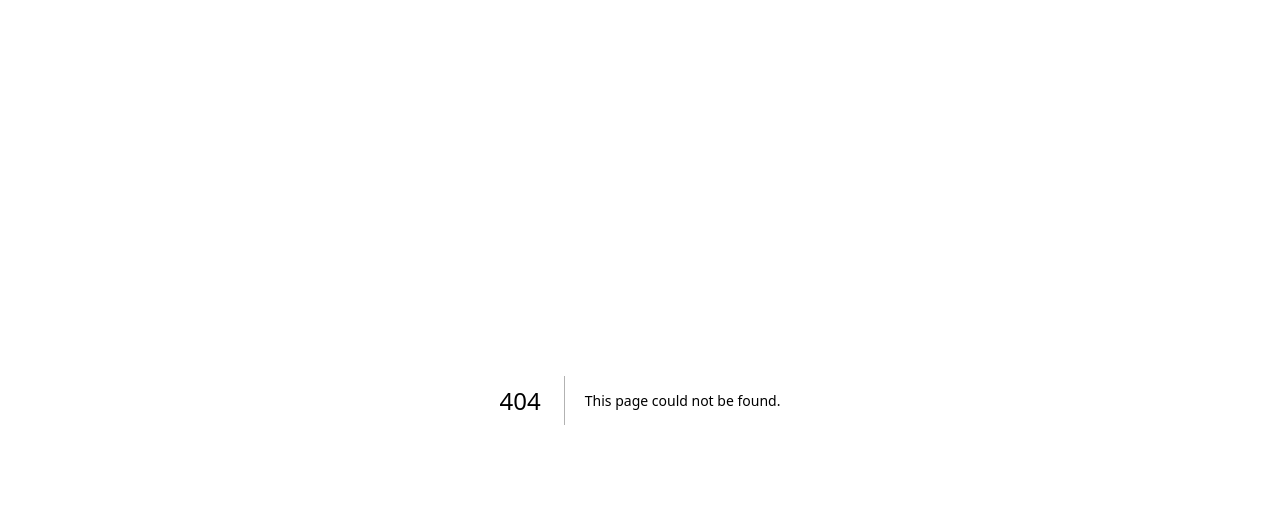
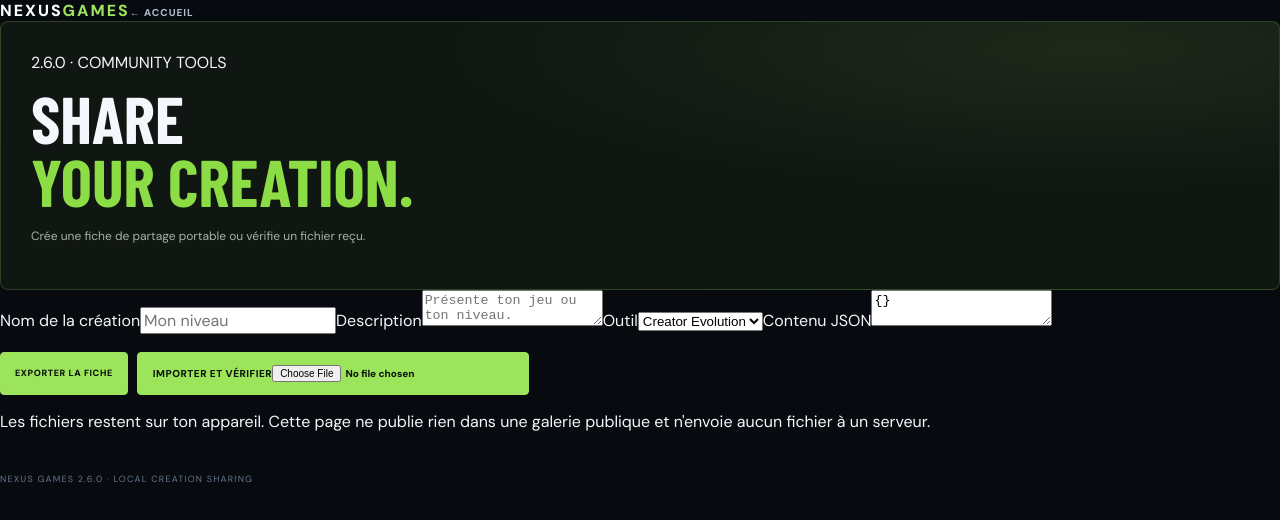
Before and after one commit to jeanlafon12180-ops/nexus-games, a Next.js app: page /community-share in a window 1280 px wide. Before the commit this address had no page. Shown: the top 520 px of the page. Built offline with nearby package versions, Linux system fonts and the light colour scheme; a web font is replaced by a local one.

Commit message:
feat(2.6): add community sharing and multiplayer foundation

```diff
--- /dev/null
+++ b/src/app/community-share/page.tsx
@@ -0,0 +1,70 @@
+"use client";
+
+import { useState, type ChangeEvent } from "react";
+import Link from "next/link";
+
+const FORMAT = "nexus-games-creation";
+const MAX_BYTES = 500_000;
+
+type SharedCreation = { format: string; schemaVersion: number; createdAt: string; creation: { name: string; description: string; game: string; payload: unknown } };
+
+function validate(value: unknown): value is SharedCreation {
+  if (!value || typeof value !== "object" || Array.isArray(value)) return false;
+  const item = value as Record<string, unknown>;
+  if (item.format !== FORMAT || item.schemaVersion !== 1 || typeof item.createdAt !== "string") return false;
+  if (!item.creation || typeof item.creation !== "object" || Array.isArray(item.creation)) return false;
+  const creation = item.creation as Record<string, unknown>;
+  return typeof creation.name === "string" && creation.name.trim().length > 0 && creation.name.length <= 60
+    && typeof creation.description === "string" && creation.description.length <= 500
+    && typeof creation.game === "string" && creation.game.length <= 40
+    && "payload" in creation;
+}
+
+export default function CommunitySharePage() {
+  const [name, setName] = useState("");
+  const [description, setDescription] = useState("");
+  const [game, setGame] = useState("Creator Evolution");
+  const [payload, setPayload] = useState("{}");
+  const [notice, setNotice] = useState("");
+  const [preview, setPreview] = useState<SharedCreation | null>(null);
+
+  function exportCreation() {
+    try {
+      const parsed = JSON.parse(payload) as unknown;
+      const bundle: SharedCreation = { format: FORMAT, schemaVersion: 1, createdAt: new Date().toISOString(), creation: { name: name.trim(), description: description.trim(), game, payload: parsed } };
+      if (!validate(bundle)) throw new Error("Vérifie le nom, la description et le contenu JSON.");
+      const serialized = JSON.stringify(bundle, null, 2);
+      if (new Blob([serialized]).size > MAX_BYTES) throw new Error("Le fichier dépasse la limite de 500 Ko.");
+      const url = URL.createObjectURL(new Blob([serialized], { type: "application/json" }));
+      const anchor = document.createElement("a"); anchor.href = url; anchor.download = "nexus-creation.json"; anchor.click();
+      URL.revokeObjectURL(url); setNotice("Fichier créé sur ton appareil. Il n'a pas été envoyé sur Internet.");
+    } catch (error) { setNotice(error instanceof Error ? error.message : "Export impossible."); }
+  }
+
+  async function importCreation(event: ChangeEvent<HTMLInputElement>) {
+    const file = event.target.files?.[0]; event.target.value = "";
+    if (!file) return;
+    if (file.size > MAX_BYTES) { setNotice("Fichier refusé : limite de 500 Ko."); return; }
+    try {
+      const value: unknown = JSON.parse(await file.text());
+      if (!validate(value)) throw new Error("Format Nexus Creation invalide.");
+      setPreview(value); setNotice("Fiche vérifiée. Aucun contenu n'a été exécuté ni publié.");
+    } catch (error) { setPreview(null); setNotice(error instanceof Error ? error.message : "Import impossible."); }
+  }
+
+  return <main className="community-foundation">
+    <header><Link href="/" className="evo-brand">NEXUS<span>GAMES</span></Link><Link href="/" className="evo-back">← ACCUEIL</Link></header>
+    <section className="community-hero"><span>2.6.0 · COMMUNITY TOOLS</span><h1>SHARE<br/><em>YOUR CREATION.</em></h1><p>Crée une fiche de partage portable ou vérifie un fichier reçu.</p></section>
+    <section className="community-editor">
+      <label>Nom de la création<input maxLength={60} value={name} onChange={e => setName(e.target.value)} placeholder="Mon niveau" /></label>
+      <label>Description<textarea maxLength={500} value={description} onChange={e => setDescription(e.target.value)} placeholder="Présente ton jeu ou ton niveau." /></label>
+      <label>Outil<select value={game} onChange={e => setGame(e.target.value)}><option>Creator Evolution</option><option>Creator Studio</option><option>Autre</option></select></label>
+      <label>Contenu JSON<textarea className="community-json" value={payload} onChange={e => setPayload(e.target.value)} spellCheck={false}/></label>
+      <div className="community-actions"><button className="evo-primary" onClick={exportCreation}>EXPORTER LA FICHE</button><label className="evo-primary community-file">IMPORTER ET VÉRIFIER<input type="file" accept="application/json,.json" onChange={importCreation}/></label></div>
+      {notice && <p role="status" className="community-notice">{notice}</p>}
+      {preview && <article className="community-preview"><small>FICHE IMPORTÉE · VERSION {preview.schemaVersion}</small><h2>{preview.creation.name}</h2><p>{preview.creation.description}</p><p>Outil : {preview.creation.game}</p><pre>{JSON.stringify(preview.creation.payload, null, 2)}</pre></article>}
+    </section>
+    <p className="community-privacy">Les fichiers restent sur ton appareil. Cette page ne publie rien dans une galerie publique et n'envoie aucun fichier à un serveur.</p>
+    <footer className="evo-footer">NEXUS GAMES 2.6.0 · LOCAL CREATION SHARING</footer>
+  </main>;
+}
```
